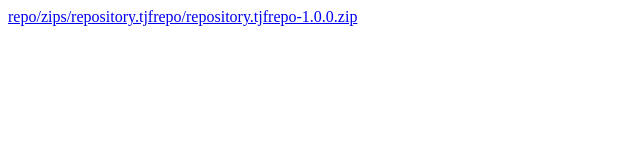
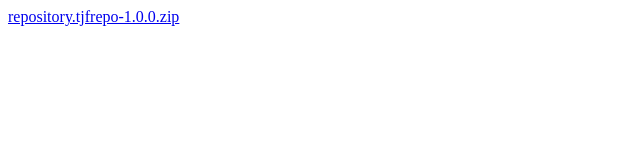
Before and after one commit to Fillimerica/kodirepo, a plain HTML site: page index.html in a window 1280 px wide. Shown: the whole page, without its empty margins (0-640 px from the left). Drawn offline with Linux system fonts and the light colour scheme.

Commit message:
change index

```diff
--- a/index.html
+++ b/index.html
@@ -1,2 +1,2 @@
 <!DOCTYPE html>
-<a href="repository.tjfrepo-1.0.0.zip">repo/zips/repository.tjfrepo/repository.tjfrepo-1.0.0.zip</a>
+<a href="repo/zips/repository.tjfrepo/repository.tjfrepo-1.0.0.zip">repository.tjfrepo-1.0.0.zip</a>
```
